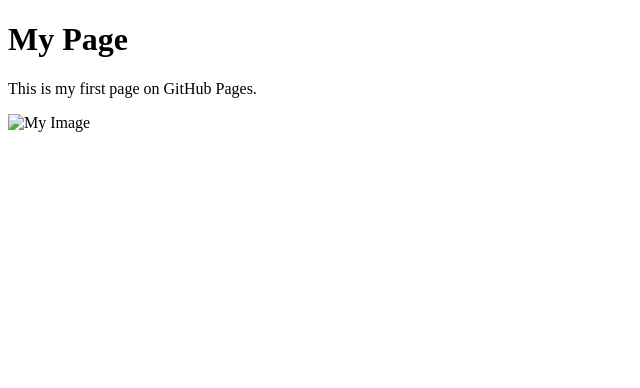
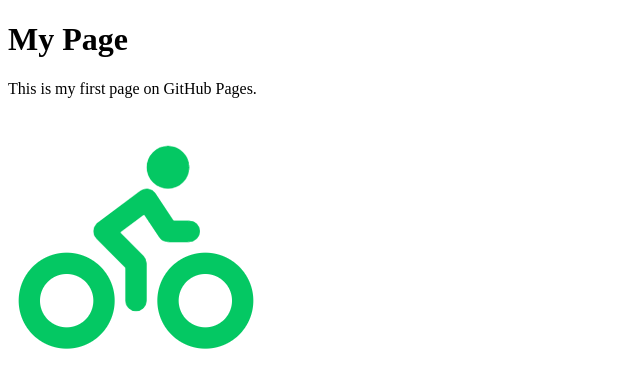
Before and after one commit to sbourganel/pictures, a plain HTML site: page index.html in a window 1280 px wide. Shown: the whole page, without its empty margins (0-640 px from the left). Drawn offline with Linux system fonts and the light colour scheme.

Commit message:
Update index.html

```diff
--- a/index.html
+++ b/index.html
@@ -6,6 +6,6 @@
 <body>
   <h1>My Page</h1>
   <p>This is my first page on GitHub Pages.</p>
-  <img src="image.png" alt="My Image">
+  <img src="bike.png" alt="My Image">
 </body>
 </html>
```
